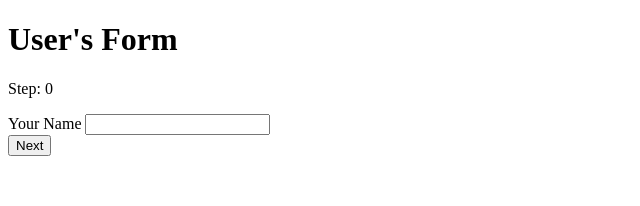
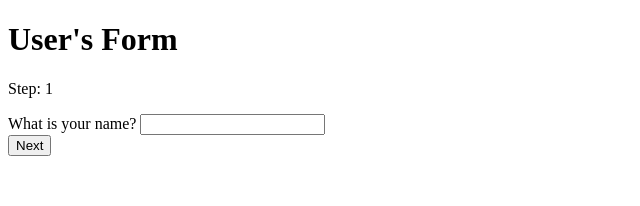
Before and after one commit to matthew-stockinger/svelte-5-basics-youtube, a SvelteKit app: page / in a window 1280 px wide. Shown: the top 206 px of the page, without its empty margins (0-640 px from the left). Built offline with nearby package versions, Linux system fonts and the light colour scheme.

Commit message:
refactor multistep form to use loop and snippet

```diff
--- a/src/routes/+page.svelte
+++ b/src/routes/+page.svelte
@@ -1,58 +1,72 @@
-<!-- bookmark 57:00 -->
+<!-- bookmark 78:00 -->
 
 <script lang="ts">
 	import Header from './Header.svelte';
 
 	let formState = $state({
-		name: '',
-		birthday: '',
+		answers: {},
 		step: 0,
 		error: ''
 	});
+
+	const QUESTIONS = [
+		{
+			question: 'What is your name?',
+			id: 'name',
+			type: 'text'
+		},
+		{
+			question: 'What is your birthday?',
+			id: 'birthday',
+			type: 'date'
+		},
+		{
+			question: "What's your favourite colour?",
+			id: 'color',
+			type: 'color'
+		}
+	];
+
+	function nextStep(id: string) {
+		if (formState.answers[id]) {
+			formState.step += 1;
+			formState.error = '';
+		} else {
+			formState.error = 'Please fill out the form.';
+		}
+	}
 </script>
 
-<Header name={formState.name} />
+<Header name={formState.answers.name} />
 
 <main>
-	<p>Step: {formState.step}</p>
+	{#if formState.step >= QUESTIONS.length}
+		<p>Thank you!</p>
+	{:else}
+		<p>Step: {formState.step + 1}</p>
+	{/if}
 
-	{#if formState.step === 0}
-		<div>
-			<label for="name">Your Name</label>
-			<input type="text" id="name" bind:value={formState.name} />
-		</div>
-		<button
-			onclick={() => {
-				if (formState.name !== '') {
-					formState.step += 1;
-					formState.error = '';
-				} else {
-					formState.error = 'Your name is empty.  Please write your name.';
-				}
-			}}>Next</button
-		>
-	{:else if formState.step === 1}
-		<div>
-			<label for="bday">Birthday</label>
-			<input type="date" id="bday" bind:value={formState.birthday} />
-		</div>
-		<button
-			onclick={() => {
-				if (formState.birthday !== '') {
-					formState.step += 1;
-					formState.error = '';
-				} else {
-					formState.error = 'Your birthday is empty.  Please write your birthday.';
-				}
-			}}>Next</button
-		>
-	{/if}
+	{#each QUESTIONS as question, i (question.id)}
+		{#if i === formState.step}
+			{@render formStep(question)}
+		{/if}
+	{/each}
 
 	{#if formState.error}
 		<p class="error">{formState.error}</p>
 	{/if}
 </main>
 
+{#snippet formStep({ question, id, type }: { type: string; id: string; question: string })}
+	<article>
+		<div>
+			<label for={id}>{question}</label>
+			<input {type} {id} bind:value={formState.answers[id]} />
+		</div>
+		<button onclick={() => nextStep(id)}>Next</button>
+	</article>
+{/snippet}
+
 <style>
 	.error {
 		color: red;
--- a/src/routes/Header.svelte
+++ b/src/routes/Header.svelte
@@ -1,10 +1,8 @@
 <script lang="ts">
 	let {
-		name,
-		fakeName
+		name
 	}: {
 		name: string;
-		fakeName?: string;
 	} = $props();
 </script>
 
```
